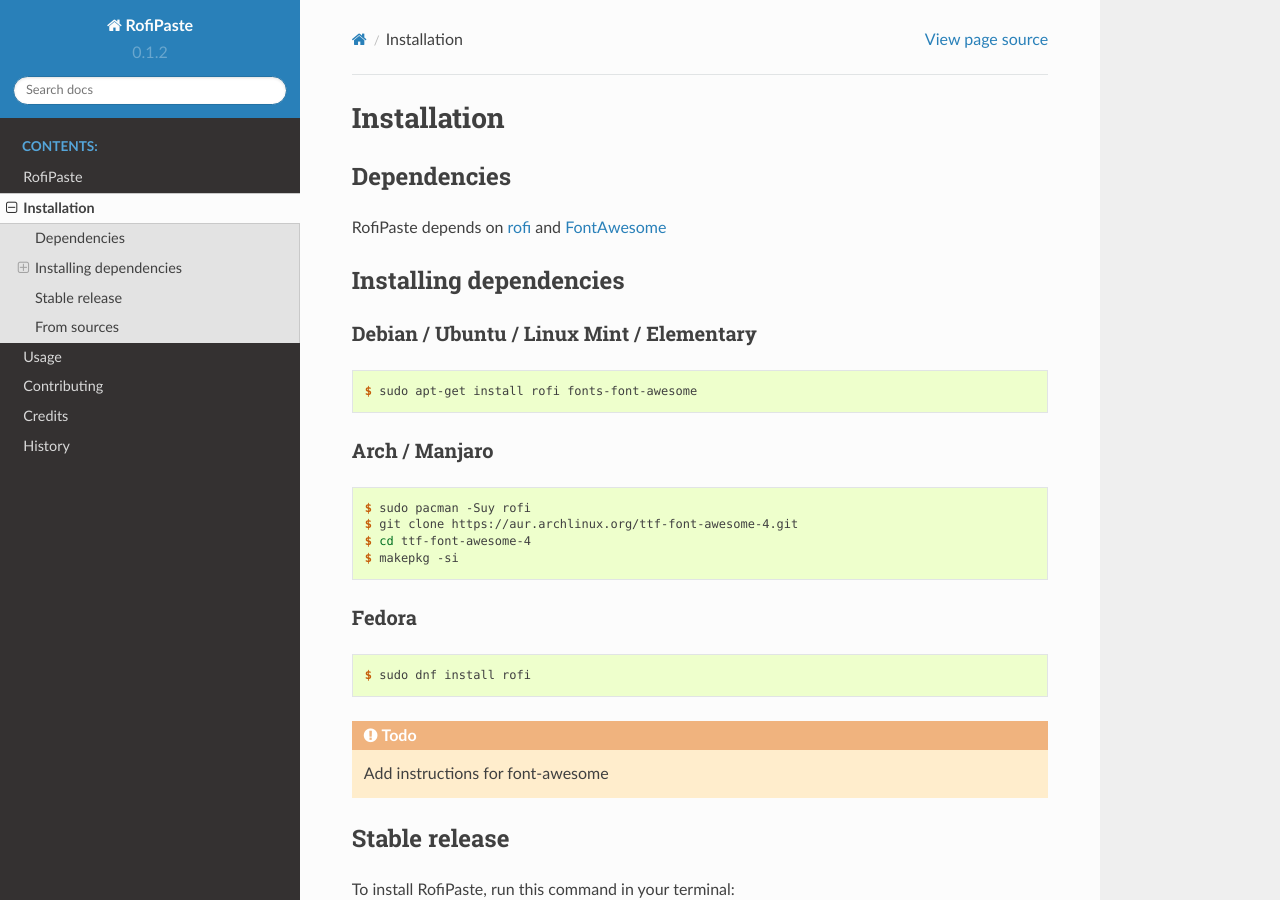
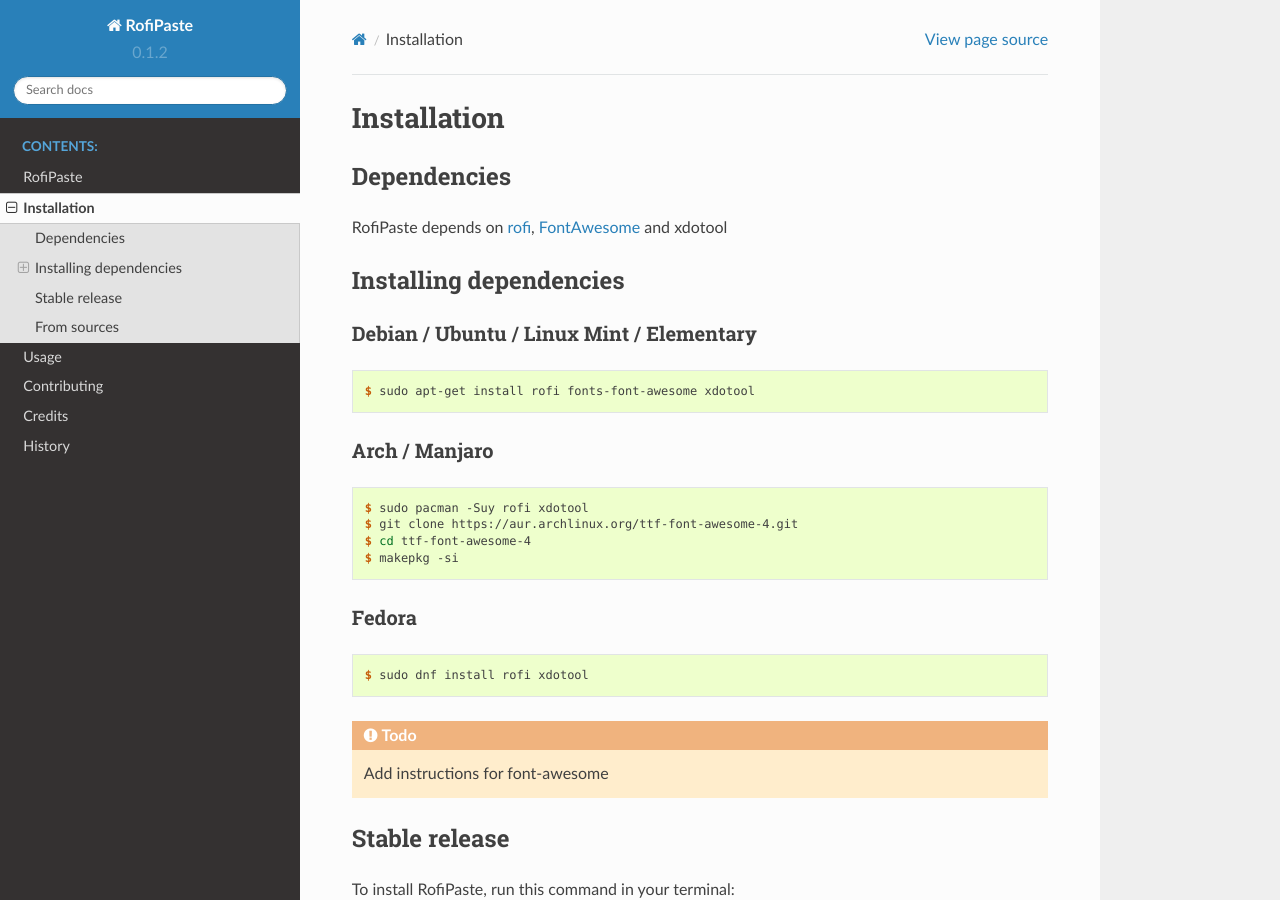
Before and after one commit to aeyno/rofipaste, a Sphinx documentation site: the page built from docs/installation.rst, in a window 1280 px wide and 900 px high. Built offline with Sphinx 7.4.7 and the Read the Docs theme 2.0.0, drawn with Linux system fonts in a browser that asks for light colours; pages that are not in the unit, such as notebooks, are missing from menus.

Commit message:
[DOC] Adding instructions for installing xdotool

```diff
--- a/docs/installation.rst
+++ b/docs/installation.rst
@@ -6,7 +6,7 @@
 Dependencies
 ------------
 
-RofiPaste depends on `rofi`_ and `FontAwesome`_
+RofiPaste depends on `rofi`_, `FontAwesome`_ and xdotool
 
 .. _rofi: https://github.com/davatorium/rofi
 .. _FontAwesome: https://fontawesome.com/
@@ -19,7 +19,7 @@
 
 .. code-block:: console
 
-    $ sudo apt-get install rofi fonts-font-awesome
+    $ sudo apt-get install rofi fonts-font-awesome xdotool
 
 
 Arch / Manjaro
@@ -27,7 +27,7 @@
 
 .. code-block:: console
 
-    $ sudo pacman -Suy rofi
+    $ sudo pacman -Suy rofi xdotool
     $ git clone https://aur.archlinux.org/ttf-font-awesome-4.git
     $ cd ttf-font-awesome-4
     $ makepkg -si
@@ -38,7 +38,7 @@
 
 .. code-block:: console
 
-    $ sudo dnf install rofi
+    $ sudo dnf install rofi xdotool
 
 
 .. todo::
```
